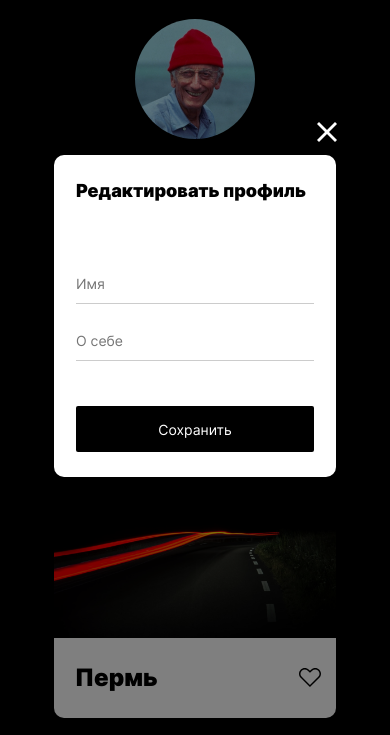
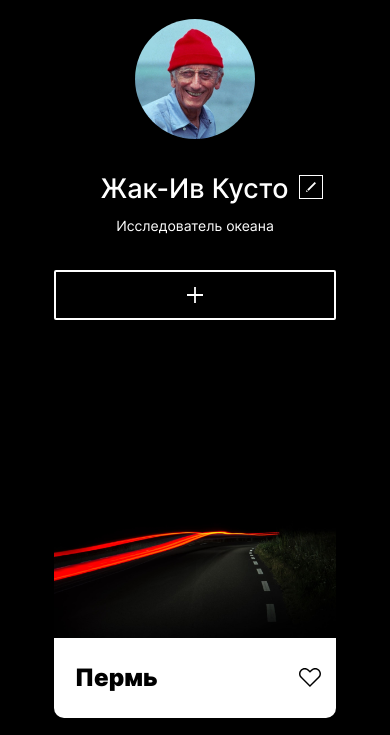
Before and after one commit to GodsDan/mesto, a plain HTML site: page index.html in a window 390 px wide. Shown: the part 106-841 px from the top of the page. Drawn offline with Linux system fonts and the light colour scheme; files whose address does not match are found by name.

Commit message:
fixed popup

```diff
--- a/blocks/footer/footer.css
+++ b/blocks/footer/footer.css
@@ -5,7 +5,7 @@
     max-width: calc(100% - 400px);
 }
 
-@media screen and (max-width: 1200px ) {
+@media screen and (max-width: 1200px) {
     .footer {
         max-width: calc(100% - 200px);
     }
--- a/blocks/form/__data/_description/form__data_description.css
+++ /dev/null
@@ -1,3 +0,0 @@
-.form__data_description {
-    margin-top: 17px;
-}
--- a/blocks/form/__data/_name/form__data_name.css
+++ /dev/null
@@ -1,3 +0,0 @@
-.form__data_name {
-
-}
--- a/blocks/form/__data/form__data.css
+++ b/blocks/form/__data/form__data.css
@@ -1,15 +1,20 @@
 .form__data {
     width: 100%;
     border: none;
-    outline:none;
+    outline: none;
     padding: 0;
     border-bottom: 1px solid #cccccc;
     height: 40px;
+    margin-bottom: 17px;
+    box-sizing: border-box;
     color: #000;
-    font-family: Inter;
+    font-family: "Inter", "Helvetica Neue", sans-serif;
     font-size: 14px;
     font-style: normal;
     font-weight: 400;
     line-height: normal;
-    box-sizing: border-box;
 }
+
+.form__data:last-of-type {
+    margin-bottom: 48px;
+}
--- a/blocks/form/__submit/form__submit.css
+++ b/blocks/form/__submit/form__submit.css
@@ -1,13 +1,12 @@
 .form__submit {
     cursor: pointer;
     height: 50px;
-    margin-top: 48px;
     border: none;
     border-radius: 2px;
     background-color: #000;
     color: #FFF;
     text-align: center;
-    font-family: Inter;
+    font-family: "Inter", "Helvetica Neue", sans-serif;
     font-size: 18px;
     font-style: normal;
     font-weight: 400;
@@ -24,6 +23,5 @@
     .form__submit {
         height: 46px;
         font-size: 14px;
-        margin-top: 45px;
     }
 }
--- a/blocks/form/form.css
+++ b/blocks/form/form.css
@@ -1,12 +1,22 @@
 .form {
+    max-width: 358px;
+    margin: 0 auto;
     display: flex;
     flex-direction: column;
-    width: 100%;
-    margin-top: 41px;
+    flex-wrap: wrap;
+    font-family: "Inter", "Helvetica Neue", sans-serif;
+    font-weight: 400;
+    font-size: 14px;
+    line-height: normal;
+    text-overflow: ellipsis;
+    white-space: nowrap;
+    overflow: hidden;
 }
+
 
 @media screen and (max-width: 550px) {
     .form {
+        max-width: 238px;
         margin-top: 62px;
     }
 }
--- a/blocks/popup/__background/popup__background.css
+++ /dev/null
@@ -1,7 +0,0 @@
-.popup__background {
-    width: 100%;
-    height: 100%;
-    background-color: #000;
-    opacity: .5;
-    position: absolute;
-}
--- a/blocks/popup/__caption/popup__caption.css
+++ b/blocks/popup/__caption/popup__caption.css
@@ -1,19 +1,20 @@
 .popup__caption {
-    margin: 0;
-    padding: 0;
-    height: 24px;
+    max-width: 330px;
+    margin-top: 34px;
+    margin-bottom: 41px;
+    margin-left: 36px;
+    font-family: "Inter", "Helvetica Neue", sans-serif;
     color: #000;
     font-size: 24px;
     font-style: normal;
     font-weight: 900;
     line-height: normal;
-    max-width: 330px;
 }
 
 @media screen and (max-width: 550px) {
     .popup__caption {
+        margin: 25px 0 62px 22px;
         max-width: 238px;
-        height: 22px;
         font-size: 18px;
     }
 }
--- a/blocks/popup/__close-button-image/popup__close-button-image.css
+++ /dev/null
@@ -1,11 +0,0 @@
-.popup__close-button-image {
-    width: 32px;
-    height: 32px;
-}
-
-@media screen and (max-width: 550px) {
-    .popup__close-button-image {
-        width: 20px;
-        height: 20px;
-    }
-}
--- a/blocks/popup/__close-button/popup__close-button.css
+++ b/blocks/popup/__close-button/popup__close-button.css
@@ -3,10 +3,14 @@
     padding: 0;
     position: absolute;
     top: -40px;
-    left: 430px;
+    right: -40px;
     width: 32px;
     height: 32px;
     background-color: transparent;
+    background-image: url(../../../images/close-Icon.svg);
+    background-repeat: no-repeat;
+    background-position: center;
+    background-size: cover;
     border: none;
     opacity: 1;
     transition: opacity .4s;
@@ -19,7 +23,7 @@
 @media screen and (max-width: 550px) {
     .popup__close-button {
         top: -33px;
-        left: 263px;
+        right: 0;
         width: 20px;
         height: 20px;
     }
--- a/blocks/popup/__container/popup__container.css
+++ b/blocks/popup/__container/popup__container.css
@@ -1,22 +1,16 @@
 .popup__container {
-    padding: 34px 36px 37px 36px;
+    position: relative;
     box-sizing: border-box;
-    position: relative;
+    width: 430px;
+    padding-bottom: 37px;
     border-radius: 10px;
-    background-color: #fff;
-    width: 430px;
-    height: 330px;
-    opacity: 1;
-    top: calc(50% - 330px / 2);
-    left: calc(50% - 430px / 2);
+    background-color: #ffffff;
+    box-shadow: 0 0 25px 0 rgba(0, 0, 0, .15);
 }
 
 @media screen and (max-width: 550px) {
     .popup__container {
-        padding: 25px 22px 25px 22px;
+        padding-bottom: 25px;
         width: 282px;
-        height: 322px;
-        top: calc(50% - 322px / 2);
-        left: calc(50% - 282px / 2);
     }
 }
--- a/blocks/popup/_opened/popup_opened.css
+++ b/blocks/popup/_opened/popup_opened.css
@@ -1,3 +1,4 @@
 .popup_opened {
-    display: block;
+    opacity: 1;
+    visibility: visible;
 }
--- a/blocks/popup/popup.css
+++ b/blocks/popup/popup.css
@@ -1,8 +1,13 @@
 .popup {
-    display: none;
+    display: flex;
     width: 100%;
     height: 100%;
     position: fixed;
     top: 0;
     left: 0;
+    justify-content: center;
+    align-items: center;
+    background: rgba(0, 0, 0, .5);
+    opacity: 0;
+    visibility: hidden;
 }
--- a/blocks/profile/__button-add/profile__button-add.css
+++ b/blocks/profile/__button-add/profile__button-add.css
@@ -11,7 +11,6 @@
     cursor: pointer;
     outline: 2px solid #fff;
     outline-offset: -2px;
-    border: none;
     border-radius: 2px;
     opacity: 1;
     transition: opacity .4s;
--- a/index.html
+++ b/index.html
@@ -77,17 +77,15 @@
     <footer class="footer">
         <p class="footer__copyright">© 2023 Mesto Russia</p>
     </footer>
-    <div class="popup popup_opened">
-        <div class="popup__background"></div>
+    <div class="popup">
         <div class="popup__container">
             <button class="popup__close-button" type="button">
-                <img src="./images/close-Icon.svg" alt="Закрыть редактирование профиля"
-                    class="popup__close-button-image">
             </button>
             <h2 class="popup__caption">Редактировать профиль</h2>
             <form class="form" method="post" name="form-edit-profile">
-                <input type="text" name="avatar-name" class="form__data form__data_name" required placeholder="Имя">
-                <input type="text" name="avatar-desription" class="form__data form__data_description" required
+                <input type="text" name="avatar-name" class="form__data form__data__input_name" required
+                    placeholder="Имя">
+                <input type="text" name="avatar-desription" class="form__data form__data_input_description" required
                     placeholder="О себе">
                 <button type="submit" class="form__submit">Сохранить</button>
             </form>
--- a/pages/index.css
+++ b/pages/index.css
@@ -35,13 +35,9 @@
 @import url(../blocks/popup/_opened/popup_opened.css);
 @import url(../blocks/popup/__container/popup__container.css);
 @import url(../blocks/popup/__caption/popup__caption.css);
-@import url(../blocks/popup/__background/popup__background.css);
 @import url(../blocks/popup/__close-button/popup__close-button.css);
-@import url(../blocks/popup/__close-button-image/popup__close-button-image.css);
 
 /* form */
 @import url(../blocks/form/form.css);
 @import url(../blocks/form/__data/form__data.css);
 @import url(../blocks/form/__submit/form__submit.css);
-@import url(../blocks/form/__data/_name/form__data_name.css);
-@import url(../blocks/form/__data/_description/form__data_description.css);
--- a/scripts/index.js
+++ b/scripts/index.js
@@ -5,26 +5,22 @@ let popupCloseButton = popupSection.querySelector('.popup__close-button');
 let profileName = document.querySelector('.profile__name');
 let profileDescription = document.querySelector('.profile__description');
 
+// Находим форму в DOM
+let formElement = document.querySelector('.form');
+
+// Находим поля формы в DOM
+let nameInput = formElement.querySelector('.form__data__input_name');
+let jobInput = formElement.querySelector('.form__data_input_description');
+
 profileButtonEdit.addEventListener('click',()=>{
-    popupSection.classList.add('popup_opened');
     nameInput.value = profileName.textContent;
     jobInput.value = profileDescription.textContent;
+    popupSection.classList.add('popup_opened');
 })
 
 popupCloseButton.addEventListener('click',()=>{
     popupSection.classList.remove('popup_opened');
 })
-
-// Находим форму в DOM
-let formElement = document.querySelector('.form');
-
-// Находим поля формы в DOM
-let nameInput = formElement.querySelector('.form__data_name');
-let jobInput = formElement.querySelector('.form__data_description');
-
-// Обработчик «отправки» формы, хотя пока
-// она никуда отправляться не будет
-
 
 function handleFormSubmit (evt) {
     evt.preventDefault();
```
Also changed, not shown: blocks/element/__image/element__image.css (+4 -4 lines), blocks/elements/elements.css (+5 -6 lines).
